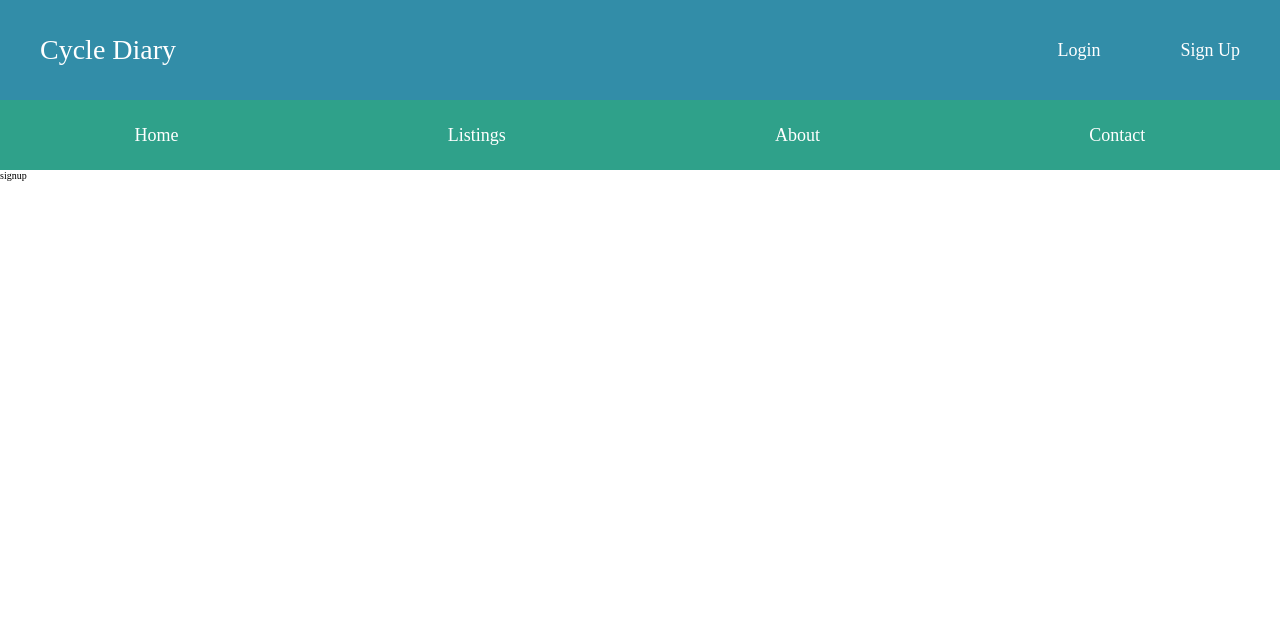
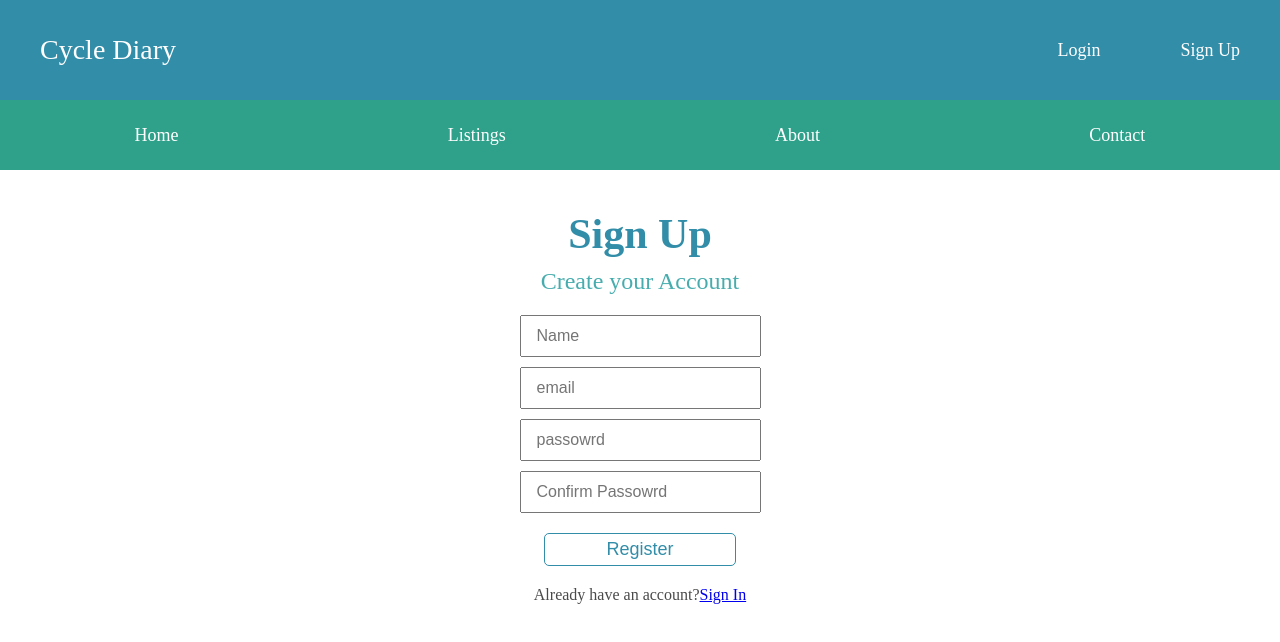
Before and after one commit to mikael1017/cycle-diary, a React (Create React App) app in the folder frontend/: page /signup in a window 1280 px wide. Shown: the top 642 px of the page. Built offline with nearby package versions, Linux system fonts and the light colour scheme.

Commit message:
signup and login page finished

```diff
--- a/frontend/src/App.js
+++ b/frontend/src/App.js
@@ -2,7 +2,7 @@ import Layout from "./hocs/Layout";
 import { BrowserRouter as Router, Route, Switch } from "react-router-dom";
 import Home from "./containers/Home";
 import About from "./containers/About";
-import Signin from "./containers/Login";
+import Login from "./containers/Login";
 import Signup from "./containers/Signup";
 import notFound from "./components/Notfound";
 import { Provider } from "react-redux";
@@ -16,7 +16,7 @@ const App = () => (
         <Switch>
           <Route exact path="/" component={Home} />
           <Route exact path="/about" component={About} />
-          <Route exact path="/signin" component={Signin} />
+          <Route exact path="/login" component={Login} />
           <Route exact path="/signup" component={Signup} />
           <Route component={notFound} />
         </Switch>
--- a/frontend/src/containers/Login.js
+++ b/frontend/src/containers/Login.js
@@ -1,4 +1,4 @@
-import React from "react";
+import React, { useState } from "react";
 import { Link, Redirect } from "react-router-dom";
 import { Helmet } from "react-helmet";
 import { connect } from "react-redux";
--- a/frontend/src/containers/Signup.js
+++ b/frontend/src/containers/Signup.js
@@ -1,5 +1,106 @@
-import React from "react";
+import React, { useState } from "react";
+import { connect } from "react-redux";
+import { Link, Redirect } from "react-router-dom";
+import { Helmet } from "react-helmet";
+import { setAlert } from "../actions/alert";
+import { signup } from "../actions/auth";
+import PropTypes from "prop-types";
 
-const signup = () => <div>signup</div>;
+const SignUp = ({ setAlert, signup, isAuthenticated }) => {
+  const [formData, setFormData] = useState({
+    name: "",
+    email: "",
+    password: "",
+    password2: "",
+  });
 
-export default signup;
+  const { name, email, password, password2 } = formData;
+
+  const onChange = (e) =>
+    setFormData({ ...formData, [e.target.name]: e.target.value });
+
+  const onSubmit = (e) => {
+    e.preventDefault();
+
+    if (password !== password2) setAlert("Passwords do not match", "error");
+    else signup({ name, email, password, password2 });
+  };
+
+  if (isAuthenticated) return <Redirect to="/" />;
+
+  return (
+    <div className="auth">
+      <Helmet>
+        <title>Cycle Diary - Sign Up</title>
+        <meta name="description" content="sign up page" />
+      </Helmet>
+      <h1 className="auth__title">Sign Up</h1>
+      <p className="auth__lead">Create your Account</p>
+      <form className="auth__form" onSubmit={(e) => onSubmit(e)}>
+        <div className="auth__form__group">
+          <input
+            className="auth__form__input"
+            type="text"
+            placeholder="Name"
+            name="name"
+            value={name}
+            onChange={(e) => onChange(e)}
+            required
+          />
+        </div>
+        <div className="auth__form__group">
+          <input
+            className="auth__form__input"
+            type="email"
+            placeholder="email"
+            name="email"
+            value={email}
+            onChange={(e) => onChange(e)}
+            required
+          />
+        </div>
+        <div className="auth__form__group">
+          <input
+            className="auth__form__input"
+            type="password"
+            placeholder="passowrd"
+            name="passowrd"
+            value={password}
+            onChange={(e) => onChange(e)}
+            minLength="6"
+          />
+        </div>
+        <div className="auth__form__group">
+          <input
+            className="auth__form__input"
+            type="password"
+            placeholder="Confirm Passowrd"
+            name="passowrd2"
+            value={password2}
+            onChange={(e) => onChange(e)}
+            minLength="6"
+          />
+        </div>
+        <button className="auth__form__button">Register</button>
+      </form>
+      <p className="auth__authtext">
+        Already have an account?
+        <Link className="auth__authtext_link" to="/login">
+          Sign In
+        </Link>
+      </p>
+    </div>
+  );
+};
+
+SignUp.propTypes = {
+  setAlert: PropTypes.func.isRequired,
+  signup: PropTypes.func.isRequired,
+  isAuthenticated: PropTypes.bool,
+};
+
+const mapStateToProps = (state) => ({
+  isAuthenticated: state.auth.isAuthenticated,
+});
+
+export default connect(mapStateToProps, { setAlert, signup })(SignUp);
--- /dev/null
+++ b/frontend/src/sass/components/_auth.scss
@@ -0,0 +1,65 @@
+.auth {
+  display: flex;
+  flex-direction: column;
+  justify-content: center;
+  align-items: center;
+
+  &__title {
+    font-size: 4.2rem;
+    color: $color-primary;
+    margin-top: 4rem;
+    margin-bottom: 1rem;
+  }
+
+  &__lead {
+    font-size: 2.4rem;
+    color: $color-secondary;
+    margin-bottom: 2rem;
+  }
+
+  &__form {
+    &__group {
+      margin-bottom: 1rem;
+    }
+
+    &__input {
+      font-size: 1.6rem;
+      padding: 1rem 1.5rem;
+      outline-color: $color-primary;
+    }
+
+    &__button {
+      font-size: 1.8rem;
+      padding: 0.5rem 0;
+      width: 80%;
+      margin-left: 10%;
+      background-color: $color-white;
+      color: $color-primary;
+      border: 0.1rem solid $color-primary;
+      border-radius: 0.5rem;
+      cursor: pointer;
+      margin-top: 1rem;
+      margin-bottom: 2rem;
+      outline: none;
+
+      &:hover {
+        color: $color-white;
+        background-color: $color-primary;
+      }
+    }
+  }
+
+  &__authtext {
+    font-size: 1.6rem;
+    color: $color-paragraph;
+
+    &__link {
+      text-decoration: none;
+      color: $color-primary;
+
+      &:hover {
+        color: $color-link-hover;
+      }
+    }
+  }
+}
--- a/frontend/src/sass/main.scss
+++ b/frontend/src/sass/main.scss
@@ -6,7 +6,7 @@
 
 @import "components/notfound";
 @import "components/alert";
-// @import "components/auth";
+@import "components/auth";
 @import "components/navbar";
 @import "pages/about";
 @import "pages/home";
```
